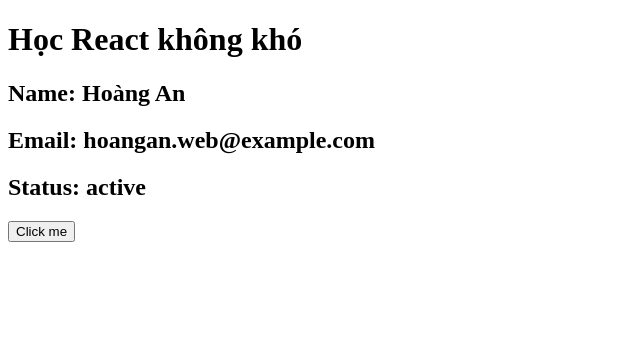
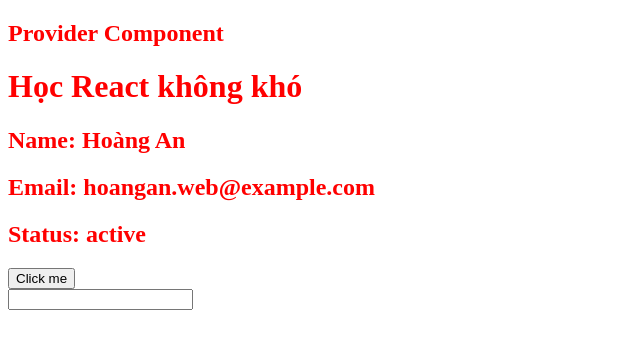
Before and after one commit to Unicode-Academy/unicode_reactjs_typescript, a React (Vite) app: page / in a window 1280 px wide. Shown: the top 348 px of the page, without its empty margins (0-640 px from the left). Built offline with nearby package versions, Linux system fonts and the light colour scheme; the HTML template or start-up script is replaced by a standard one.

Commit message:
PropTypes & Event Handler - 01

```diff
--- a/src/App.tsx
+++ b/src/App.tsx
@@ -1,9 +1,18 @@
 import Content from "./components/Content";
+import Provider from "./components/Provider";
 
 export default function App() {
+  const handleChange = (e: React.ChangeEvent<HTMLInputElement>) => {
+    console.log(e.target.value);
+  }
   return (
-    <div>
+    <Provider style={{
+      color: 'red'
+    }}
+    heading={<h2>Provider Component</h2>}
+    onChange={handleChange}
+    >
       <Content name="Hoàng An" email="hoangan.web@example.com" status="active"/>
-    </div>
+    </Provider>
   )
 }
--- /dev/null
+++ b/src/components/Provider.tsx
@@ -0,0 +1,17 @@
+import React from "react"
+
+type ProviderProps = {
+    children: React.ReactNode,
+    style: React.CSSProperties,
+    heading: React.JSX.Element,
+    onChange: React.FormEventHandler<HTMLInputElement>
+}
+export default function Provider({children, style, heading, onChange}: ProviderProps) {
+  return (
+    <div style={style}>
+        {heading}
+        {children}
+        <input type="text" onChange={onChange}/>
+    </div>
+  )
+}
```
